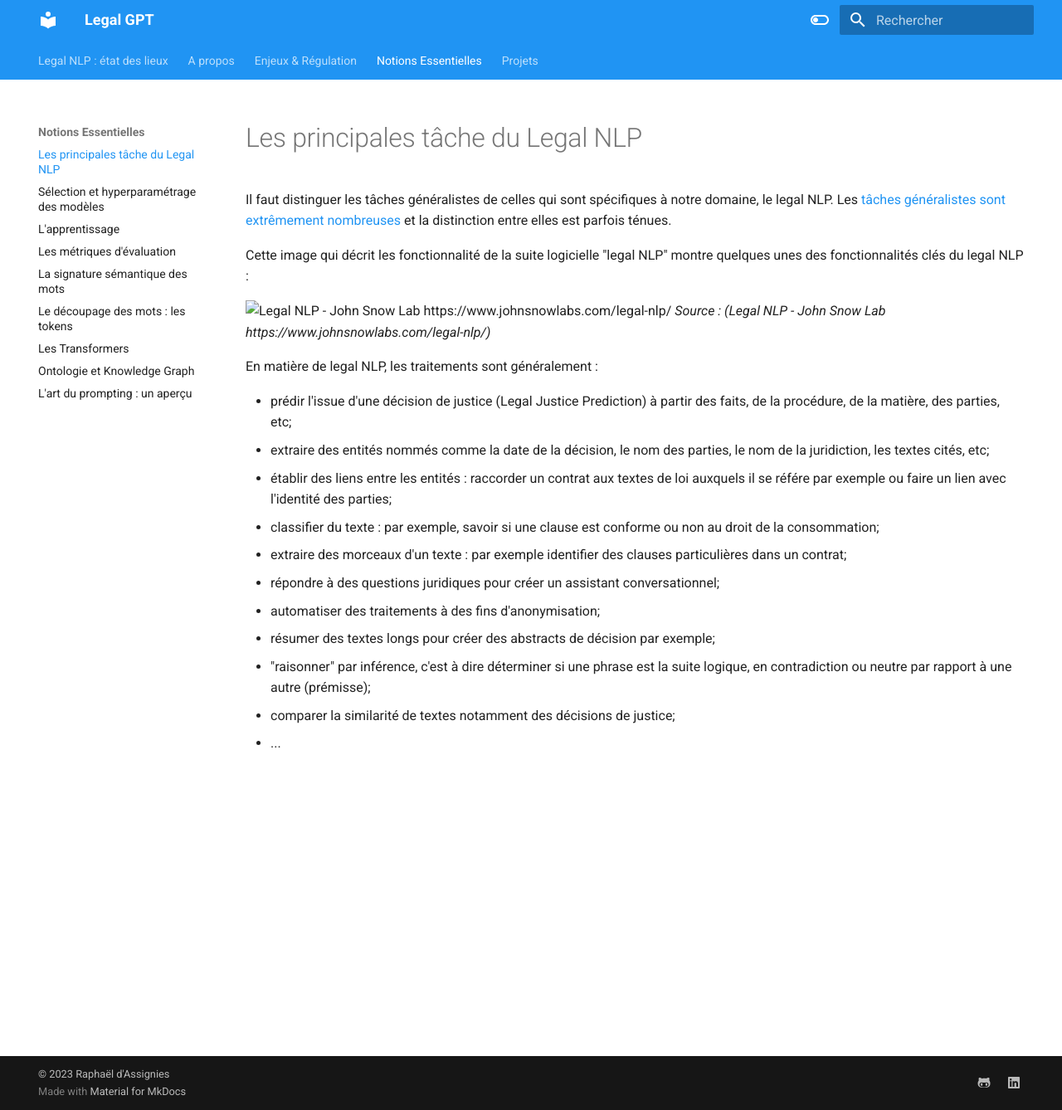
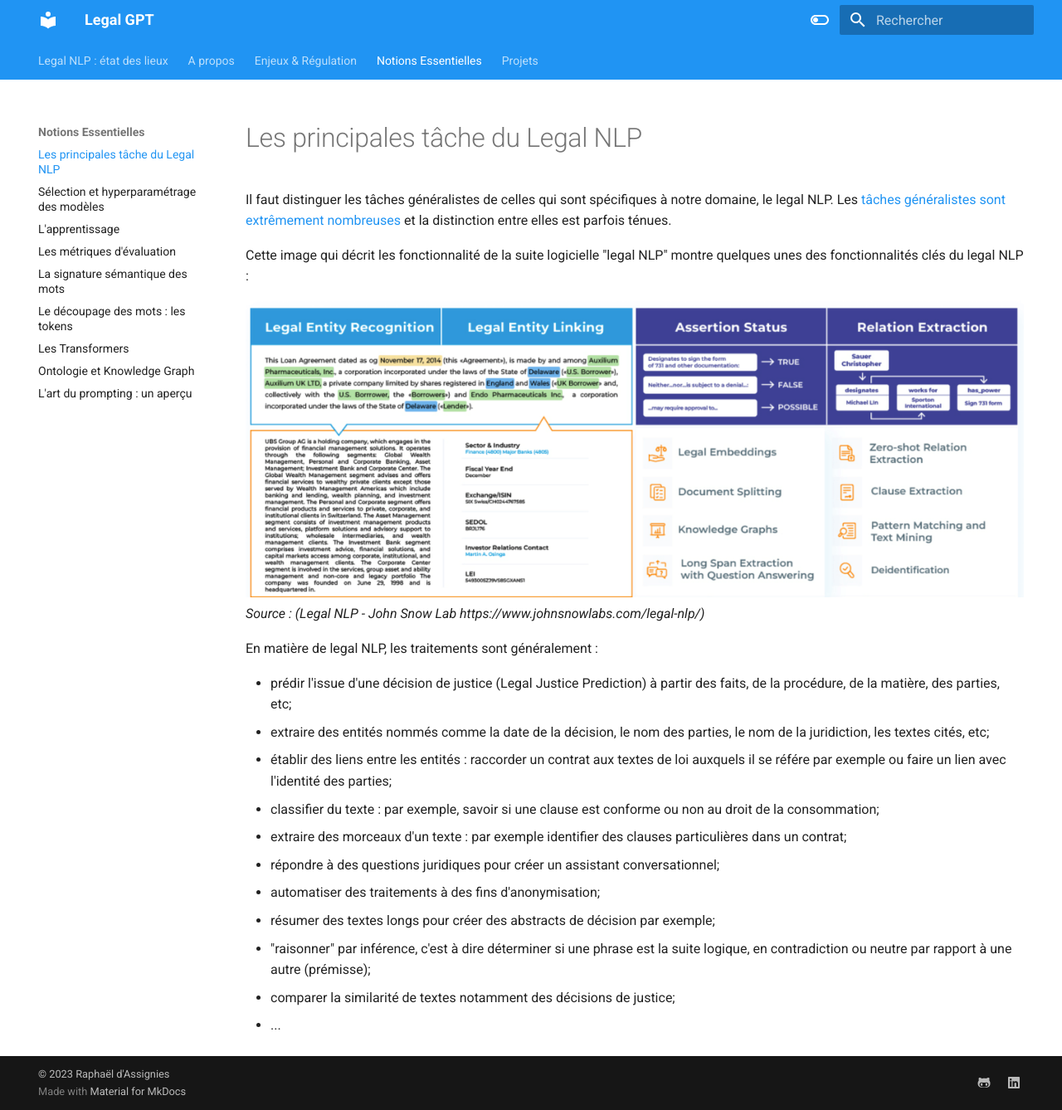
Before and after one commit to rdassignies/legalgpt, an MkDocs documentation site: the page built from docs/Notions_Essentielles/0_Les principales tâches du legal NLP.md, in a window 1280 px wide and 1338 px high. Shown: the whole window at 83% size. Built offline with MkDocs 1.6.1 and Material for MkDocs 9.7.7, drawn with Linux system fonts in a browser that asks for light colours; a script that is not in the unit is left out.

Commit message:
Update 0_Les principales tâches du legal NLP.md

```diff
--- a/docs/Notions_Essentielles/0_Les principales tâches du legal NLP.md
+++ b/docs/Notions_Essentielles/0_Les principales tâches du legal NLP.md
@@ -4,7 +4,7 @@ Il faut distinguer les tâches généralistes de celles qui sont spécifiques à
 
 Cette image qui décrit les fonctionnalité de la suite logicielle "legal NLP" montre quelques unes des fonctionnalités clés du legal NLP :
 
-![Legal NLP - John Snow Lab https://www.johnsnowlabs.com/legal-nlp/](assets/img/legal_nlp_johnsnowlab.png)
+![Legal NLP - John Snow Lab https://www.johnsnowlabs.com/legal-nlp/](../assets/img/legal_nlp_johnsnowlab.png)
 *Source : (Legal NLP - John Snow Lab https://www.johnsnowlabs.com/legal-nlp/)*
 
 En matière de legal NLP, les traitements sont généralement :
```
